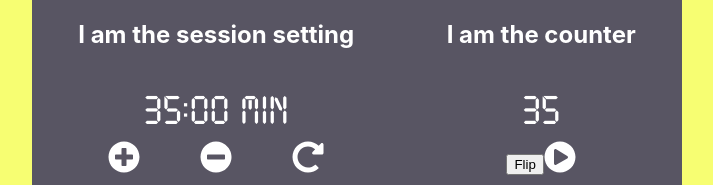
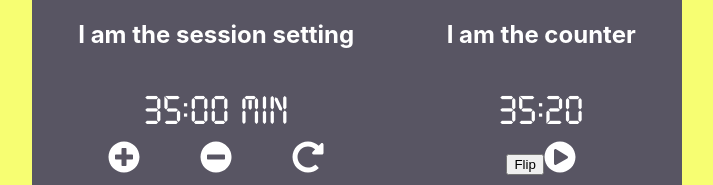
Before and after one commit to ethueter/PomodoroClock, a React (Create React App) app: page / in a window 1280 px wide. Shown: the top 185 px of the page, without its empty margins (283-996 px from the left). Built offline with nearby package versions, Linux system fonts and the light colour scheme.

Commit message:
working on countdown timer

```diff
--- a/src/Clock/Counter.js
+++ b/src/Clock/Counter.js
@@ -1,25 +1,17 @@
-import React, { useState } from 'react';
+import React from 'react';
 import { FontAwesomeIcon } from "@fortawesome/react-fontawesome";
 import { faPlayCircle, faStopCircle } from "@fortawesome/free-solid-svg-icons";
 
 
 
-const Counter = ({displayTime, flip}) => {
-
-    const [isRunning, setIsRunning] = useState(false);
-
-    const startStop = () => {
-        setIsRunning(!isRunning)
-    }
-
-
+const Counter = ({displayTime, displaySec, running, startStop, flip}) => {
 
     return(
         <div className="counter">
             <h2>I am the counter</h2>
-            <p className="time">{displayTime}</p>
+            <p className="time">{displayTime}:{displaySec}</p>
             <button onClick={flip}>Flip</button>
-            {isRunning ?
+            {running ?
                 <FontAwesomeIcon
                     icon={faStopCircle}
                     size="2x"
--- a/src/Clock/MainContainer.js
+++ b/src/Clock/MainContainer.js
@@ -9,7 +9,9 @@ const MainContainer = () => {
     const [breakTime, setBreakTime] = useState(10);
     const [onBreak, setOnBreak] = useState(false);
     const [display, setDisplay] = useState(sessionTime);
-    const [sec, setSec] = useState(0);
+    const [sec, setSec] = useState(20);
+    const [isRunning, setIsRunning] = useState(false);
+    let counterID;
 
     const increment = (direction, timeType) => {
         if(timeType === "session"){
@@ -40,11 +42,27 @@ const MainContainer = () => {
         onBreak ? setDisplay(breakTime) : setDisplay(sessionTime)
     }
 
+    const startStop = () => {
+
+        if(isRunning){
+            console.log("canceling timer");
+            clearInterval(counterID);
+            setIsRunning(test => !test);
+            counterID = null;
+        } else {
+
+            counterID = setInterval(timer, 1000);
+            setIsRunning(test => !test);
+        }
+
+
+
+    }
+
     const timer = () => {
-        setSec(60);
-        // setTimeout(() => setSec(sec - 1), 1000);
         if(sec > 0){
-            setSec(sec - 1);
+            console.log("seconds", sec)
+            setSec(sec => sec - 1);
         } else if ( sec === 0){
             if(display === 0) {
                 /// flip session and restart
@@ -72,7 +90,12 @@ const MainContainer = () => {
         </div>
 
           <div className="counter-container">
-            <Counter displayTime={display} flip={flipSession} />
+            <Counter
+                displayTime={display}
+                displaySec={sec}
+                running={isRunning}
+                startStop={startStop}
+                flip={flipSession} />
           </div>
 
       </div>
```
